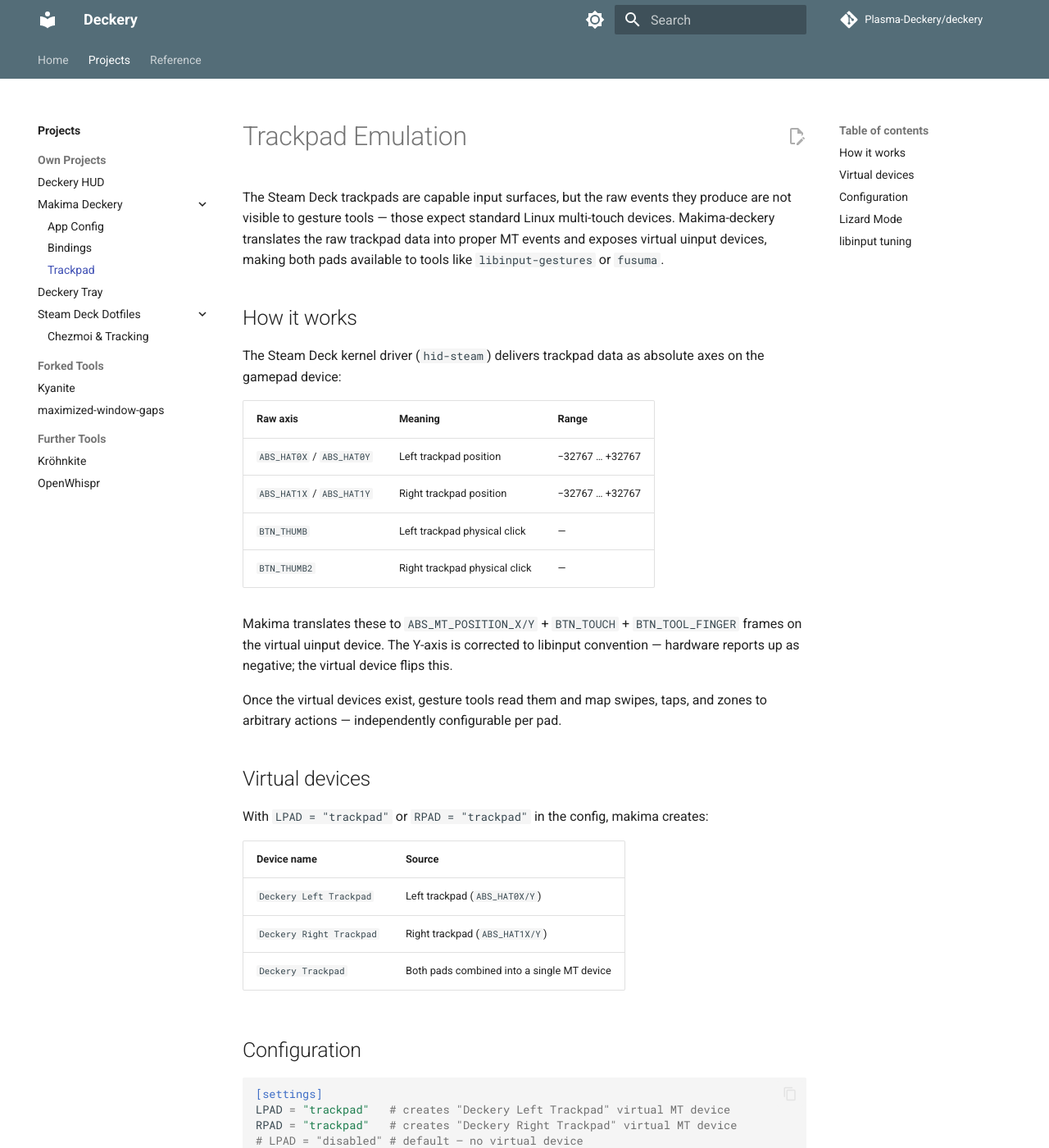
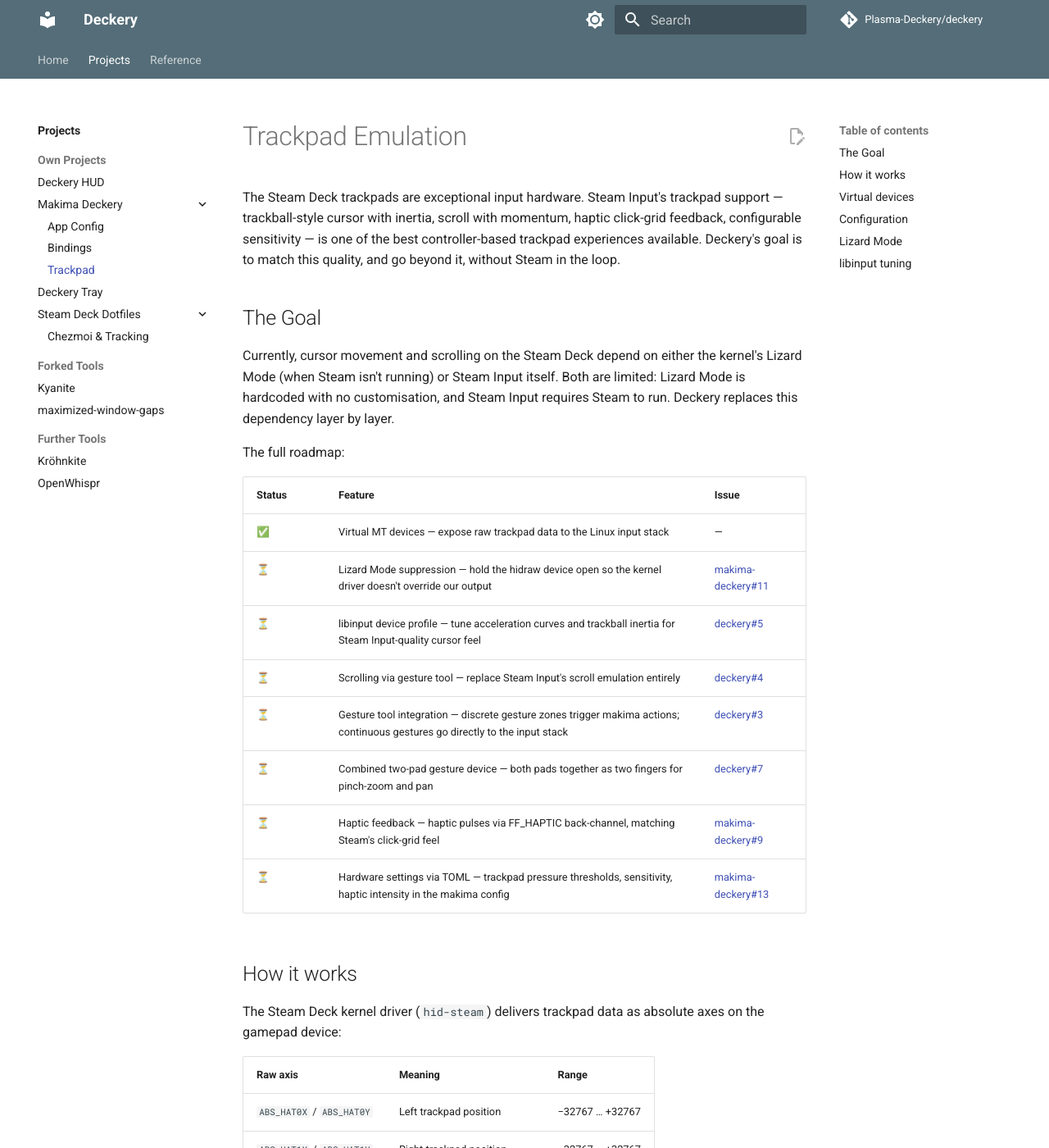
Before and after one commit to Plasma-Deckery/deckery, an MkDocs documentation site: the page built from docs/projects/makima-deckery/trackpad.md, in a window 1280 px wide and 1400 px high. Shown: the whole window at 82% size. Built offline with MkDocs 1.6.1 and Material for MkDocs 9.7.7, drawn with Linux system fonts in a browser that asks for light colours; comment, search, counter and statistics services are not loaded.

Commit message:
trackpad: add goal section with roadmap and issue links; update README mission bullet
- trackpad.md: new intro and The Goal section with full roadmap table linking to relevant issues
- README: sharpen trackpad mission bullet to "match and go beyond Steam Input", add link to trackpad docs

```diff
--- a/docs/projects/makima-deckery/trackpad.md
+++ b/docs/projects/makima-deckery/trackpad.md
@@ -1,6 +1,23 @@
 # Trackpad Emulation
 
-The Steam Deck trackpads are capable input surfaces, but the raw events they produce are not visible to gesture tools — those expect standard Linux multi-touch devices. Makima-deckery translates the raw trackpad data into proper MT events and exposes virtual uinput devices, making both pads available to tools like `libinput-gestures` or `fusuma`.
+The Steam Deck trackpads are exceptional input hardware. Steam Input's trackpad support — trackball-style cursor with inertia, scroll with momentum, haptic click-grid feedback, configurable sensitivity — is one of the best controller-based trackpad experiences available. Deckery's goal is to match this quality, and go beyond it, without Steam in the loop.
+
+## The Goal
+
+Currently, cursor movement and scrolling on the Steam Deck depend on either the kernel's Lizard Mode (when Steam isn't running) or Steam Input itself. Both are limited: Lizard Mode is hardcoded with no customisation, and Steam Input requires Steam to run. Deckery replaces this dependency layer by layer.
+
+The full roadmap:
+
+| Status | Feature | Issue |
+|---|---|---|
+| ✅ | Virtual MT devices — expose raw trackpad data to the Linux input stack | — |
+| ⏳ | Lizard Mode suppression — hold the hidraw device open so the kernel driver doesn't override our output | [makima-deckery#11](https://github.com/Plasma-Deckery/makima-deckery/issues/11) |
+| ⏳ | libinput device profile — tune acceleration curves and trackball inertia for Steam Input-quality cursor feel | [deckery#5](https://github.com/Plasma-Deckery/deckery/issues/5) |
+| ⏳ | Scrolling via gesture tool — replace Steam Input's scroll emulation entirely | [deckery#4](https://github.com/Plasma-Deckery/deckery/issues/4) |
+| ⏳ | Gesture tool integration — discrete gesture zones trigger makima actions; continuous gestures go directly to the input stack | [deckery#3](https://github.com/Plasma-Deckery/deckery/issues/3) |
+| ⏳ | Combined two-pad gesture device — both pads together as two fingers for pinch-zoom and pan | [deckery#7](https://github.com/Plasma-Deckery/deckery/issues/7) |
+| ⏳ | Haptic feedback — haptic pulses via FF_HAPTIC back-channel, matching Steam's click-grid feel | [makima-deckery#9](https://github.com/Plasma-Deckery/makima-deckery/issues/9) |
+| ⏳ | Hardware settings via TOML — trackpad pressure thresholds, sensitivity, haptic intensity in the makima config | [makima-deckery#13](https://github.com/Plasma-Deckery/makima-deckery/issues/13) |
 
 ## How it works
 
```
Also changed, not shown: README.md (+1 -1 lines).
